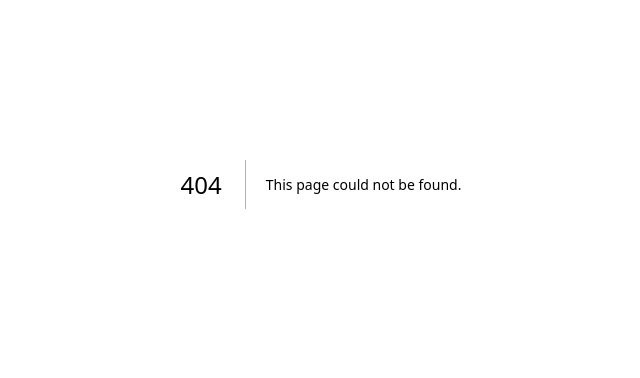
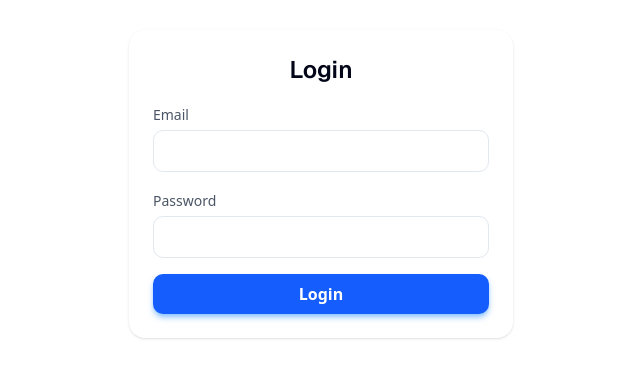
Before and after one commit to fadeldnswr/smartphone-battery-fe, a Next.js app: page /login in a window 1280 px wide. Before the commit this address had no page. Shown: the part 216-594 px from the top of the page, without its empty margins (319-959 px from the left). Built offline with nearby package versions, Linux system fonts and the light colour scheme.

Commit message:
Create main page and auth page

```diff
--- /dev/null
+++ b/src/app/(protected)/dashboard/page.tsx
@@ -0,0 +1,17 @@
+import RawMetrics from "@/layouts/RawMetrics";
+import EnergyAnalysis from "@/layouts/EnergyAnalysis";
+import BatteryImpactAnalysis from "@/layouts/BatteryImpactAnalysis";
+import Insights from "@/layouts/Insights";
+import Navbar from "@/layouts/Navbar";
+
+export default function Home() {
+  return (
+    <div className="font-['Lexend'] p-4 bg-[#F9FAFB]">
+      <Navbar />
+      <RawMetrics />
+      <EnergyAnalysis />
+      <BatteryImpactAnalysis />
+      <Insights />
+    </div>
+  );
+}
--- /dev/null
+++ b/src/app/(protected)/layout.tsx
@@ -0,0 +1,16 @@
+import { ReactNode } from "react";
+import { redirect } from "next/navigation";
+import { createSupabaseRSC } from "@/lib/supabase/server-rsc";
+
+export default async function ProtectedLayout({ children }: { children: ReactNode }) {
+  const supabase = createSupabaseRSC();
+  const {data: { user }} = await (await supabase).auth.getUser();
+
+  // Direct user to login first
+  if(!user) redirect("/login");
+  return (
+    <>
+      {children}
+    </>
+  )
+}
--- /dev/null
+++ b/src/app/(public)/login/page.tsx
@@ -0,0 +1,77 @@
+"use client";
+
+import { useRouter } from "next/navigation";
+import { useState } from "react";
+import Spinner from "@/components/ui/spinner";
+import { toast } from "react-toastify";
+
+const LoginPage = () => {
+  // Define state variables for email and password
+  const router = useRouter();
+  const notify = () => toast.success("Login successful!");
+
+  const [email, setEmail] = useState<string>("");
+  const [password, setPassword] = useState<string>("");
+  const [loading, setLoading] = useState<boolean>(false);
+
+  // Create the onsubmit handler
+  const onSubmit = async (e: React.FormEvent) => {
+    e.preventDefault();
+    setLoading(true);
+
+    try {
+      const response = await fetch("/api/auth/sign-in", {
+        method: "POST",
+        headers: {
+          "Content-Type": "application/json",
+        },
+        body: JSON.stringify({ email, password }),
+      });
+      setLoading(false);
+      if(response.ok){
+        toast.success("Login successful!");
+        setTimeout(() => router.push("/dashboard"), 1000);
+      } else {
+        const {error} = await response.json().catch(() => ({
+          error: "Login failed",
+        }))
+        toast.error(error);
+      }
+    } catch (error) {
+      console.error(error);
+      toast.error("An unexpected error occurred.");
+    } finally {
+      setLoading(false);
+    }
+  }
+
+  return (
+    <main className="min-h-screen grid place-items-center p-6">
+      <form onSubmit={onSubmit} className="w-full max-w-sm space-y-4 rounded-2xl bg-white p-6 shadow">
+        <h1 className="text-2xl font-sans font-semibold text-center">Login</h1>
+        <label className="block">
+          <span className="text-sm text-gray-600">Email</span>
+          <input className="mt-1 w-full rounded-lg border p-2"
+          value={email} onChange={e => setEmail(e.target.value)}
+          autoComplete="email"
+          />
+        </label>
+        <label className="block">
+          <span className="text-sm text-gray-600">Password</span>
+          <input className="mt-1 w-full rounded-lg border p-2" type="password" value={password} onChange={e => setPassword(e.target.value)}
+          autoComplete="current-password"
+          />
+        </label>
+        <button
+        onClick={notify}
+        disabled={loading}
+        type="submit"
+        className="w-full rounded-lg bg-blue-600 p-2 text-white font-bold shadow-md shadow-blue-300 hover:shadow-lg transition-all duration-300">
+          {loading ? <Spinner /> : "Login"}
+        </button>
+      </form>
+    </main>
+  )
+}
+
+export default LoginPage;
```
Also changed, not shown: src/app/(public)/sign-up/page.tsx (added).
